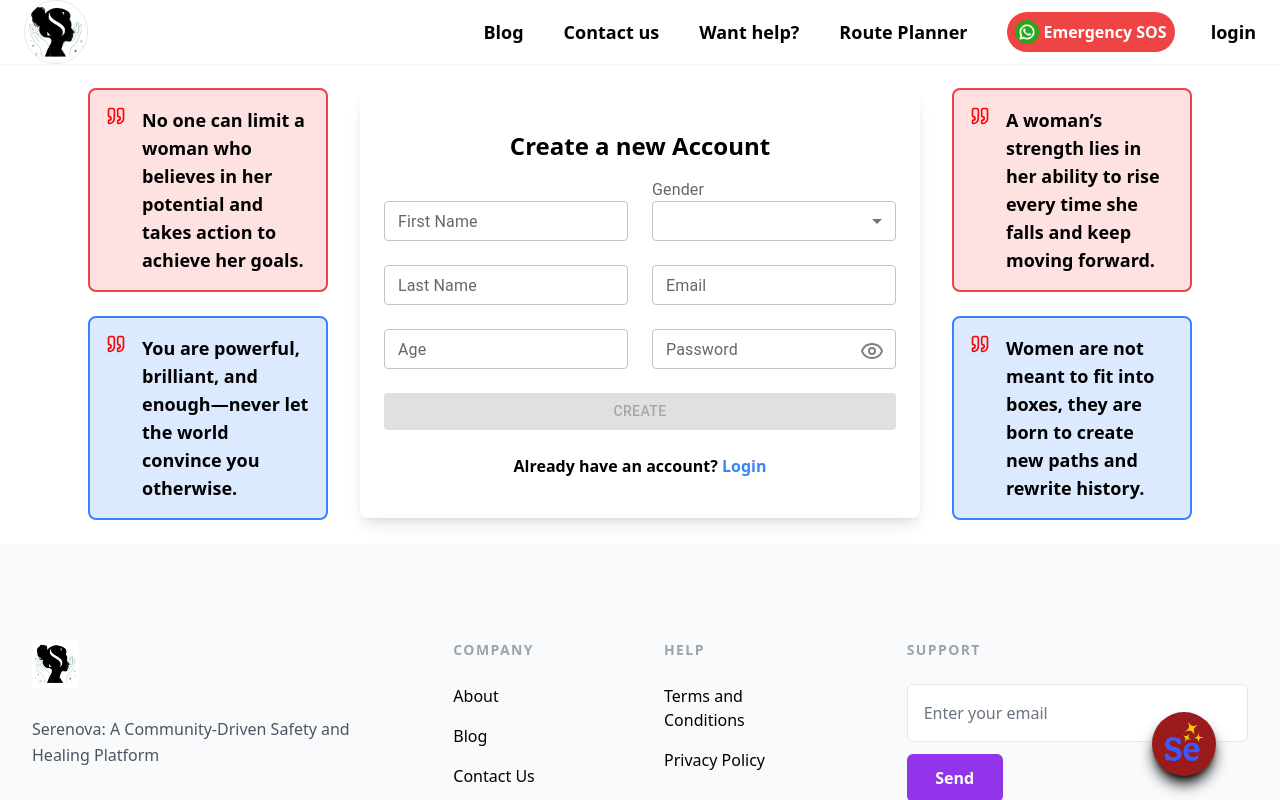
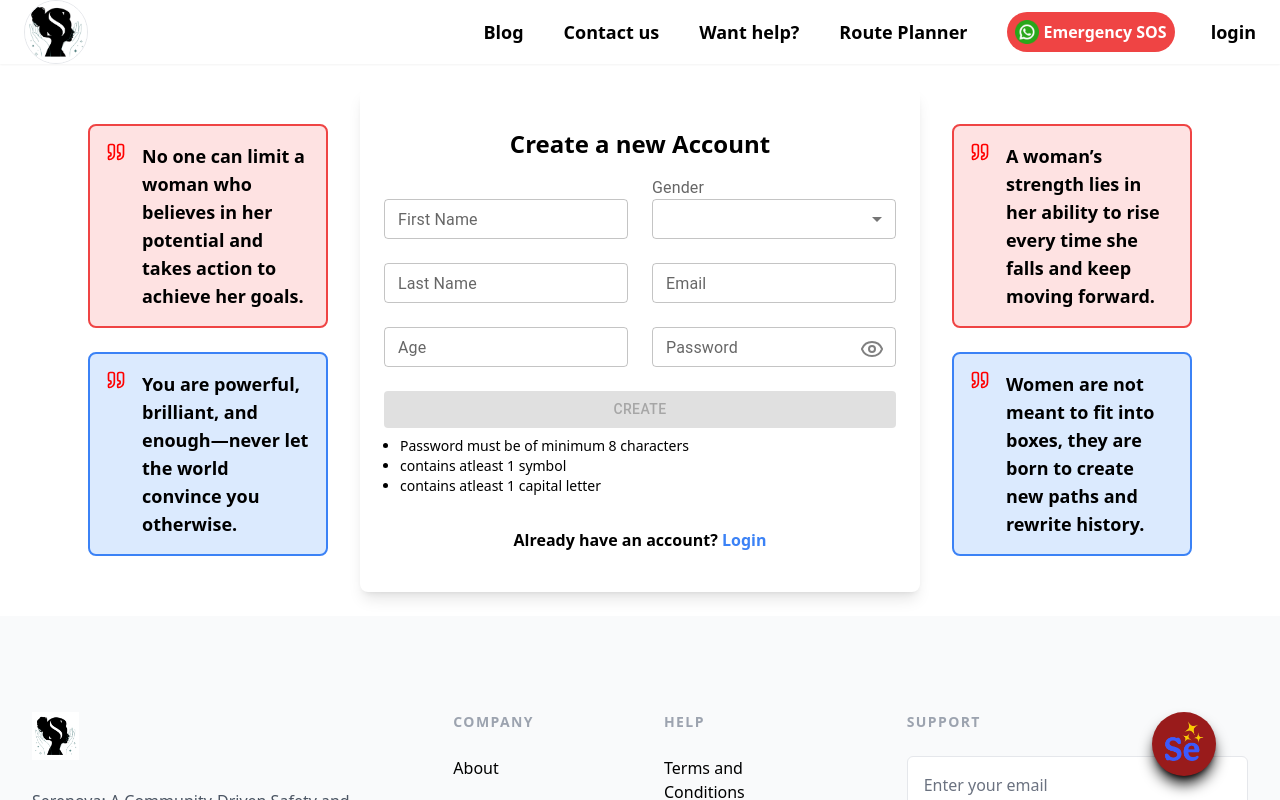
Before and after one commit to Aryan030204/production-apps, a React (Vite) app in the folder Serenova/client/: page /signup in a window 1280 px wide. Shown: the top 800 px of the page. Built offline with nearby package versions, Linux system fonts and the light colour scheme; a web font is replaced by a local one.

Commit message:
refactor: simplify import statements and improve form validation readability; add password requirements to signup form

```diff
--- a/Serenova/client/src/pages/Signup.jsx
+++ b/Serenova/client/src/pages/Signup.jsx
@@ -1,10 +1,4 @@
-import {
-  Button,
-  InputLabel,
-  MenuItem,
-  Select,
-  TextField,
-} from "@mui/material";
+import { Button, InputLabel, MenuItem, Select, TextField } from "@mui/material";
 import { Link, useNavigate } from "react-router"; // fixed from "react-router"
 import { Eye, EyeOff } from "lucide-react";
 import { useState } from "react";
@@ -26,11 +20,16 @@ const Signup = () => {
   const [loading, setLoading] = useState(false);
   const navigate = useNavigate();
 
-  const isEmailValid = (email) =>
-    /^[^\s@]+@[^\s@]+\.[^\s@]+$/.test(email);
+  const isEmailValid = (email) => /^[^\s@]+@[^\s@]+\.[^\s@]+$/.test(email);
 
   const isFormValid =
-    firstName && lastName && age && gender && email && password && isEmailValid(email);
+    firstName &&
+    lastName &&
+    age &&
+    gender &&
+    email &&
+    password &&
+    isEmailValid(email);
 
   const handleSignup = async () => {
     if (!isEmailValid(email)) {
@@ -162,6 +161,13 @@ const Signup = () => {
               {loading ? "Creating..." : "Create"}
             </Button>
           </form>
+          <div className="w-full my-2 text-sm">
+            <ul className="list-disc ml-4">
+              <li>Password must be of minimum 8 characters</li>
+              <li>contains atleast 1 symbol</li>
+              <li>contains atleast 1 capital letter</li>
+            </ul>
+          </div>
 
           <p className="mt-6 font-semibold">
             Already have an account?{" "}
```
